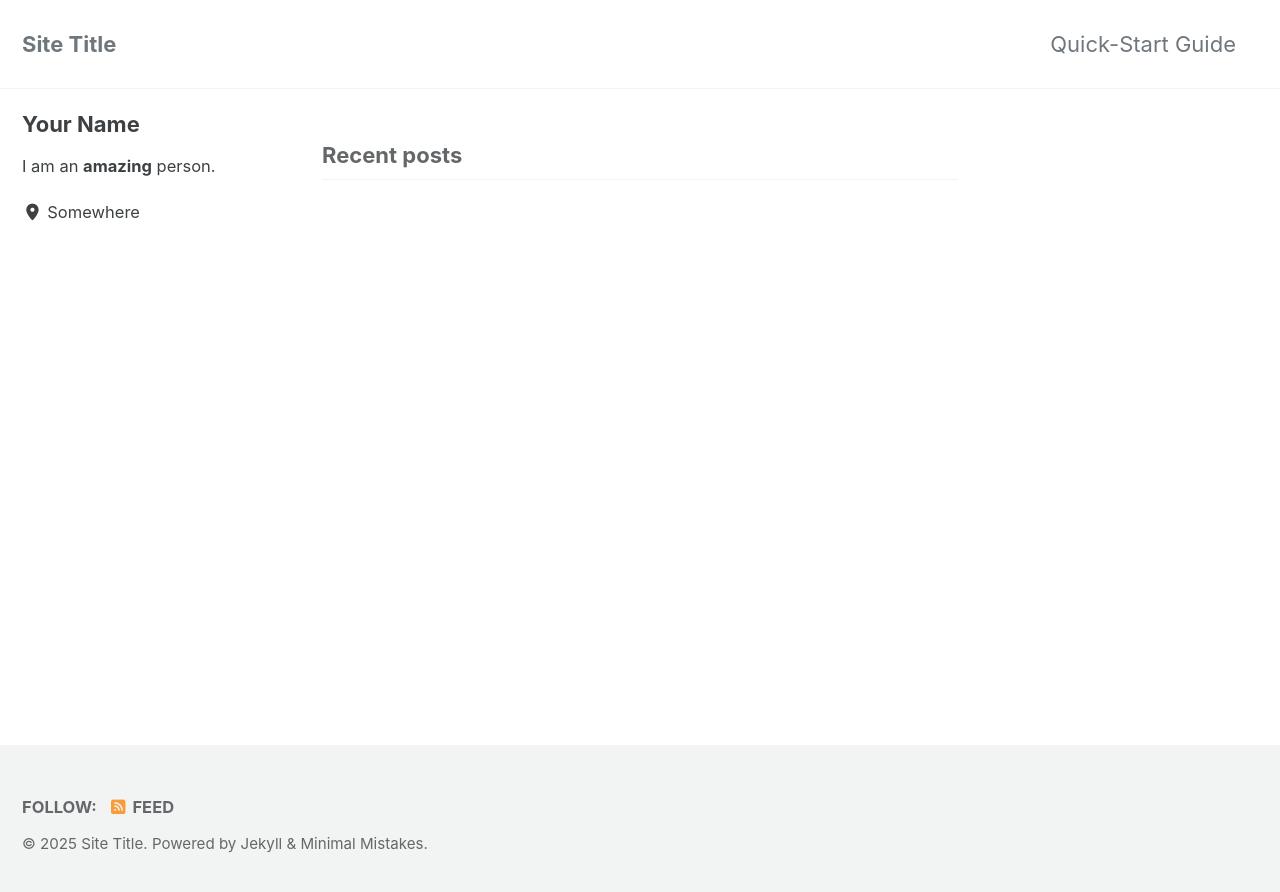
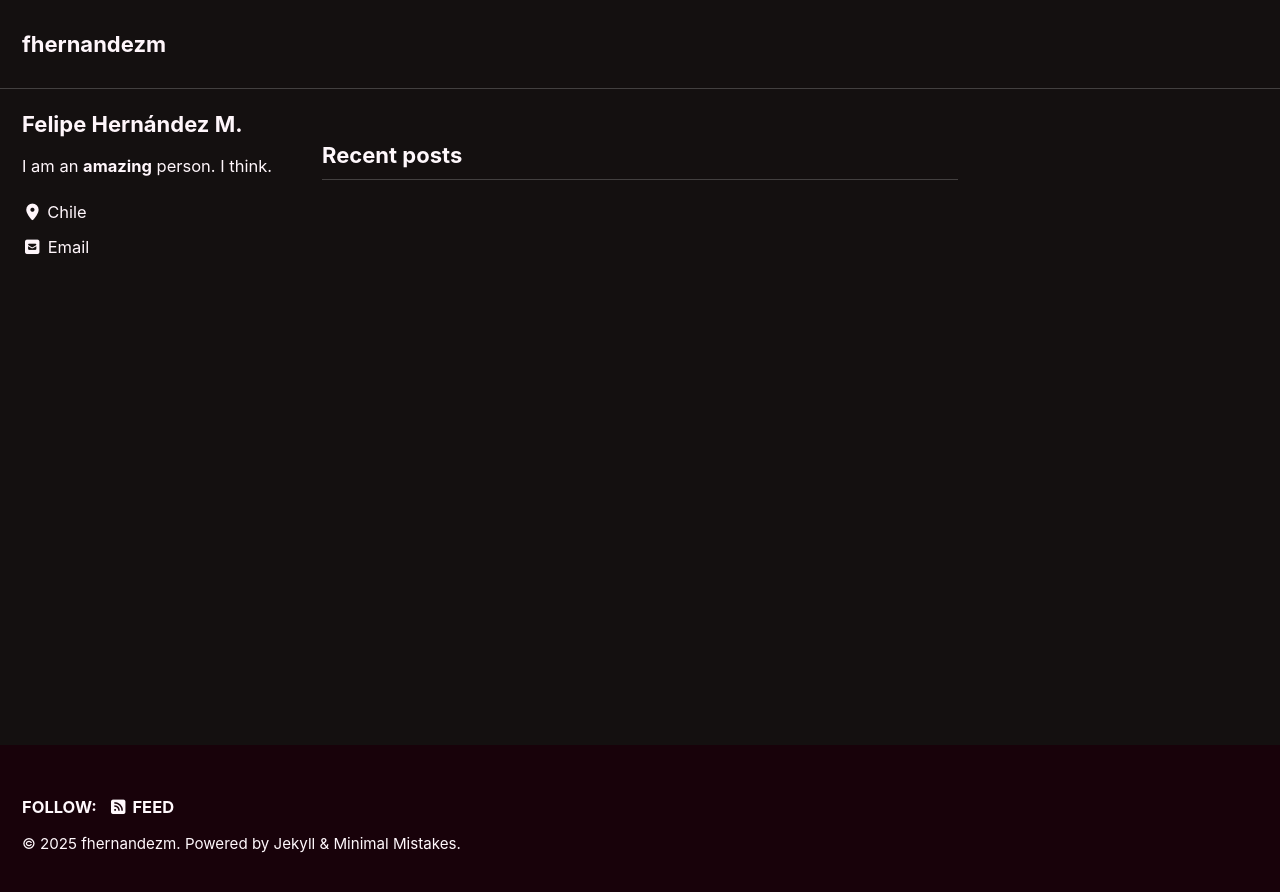
Before and after one commit to pipeh/pipeh.github.io, a Jekyll site: the page built from index.html, in a window 1280 px wide. Shown: the top 892 px of the page. Built offline with Jekyll 4.4.1, drawn with Linux system fonts in a browser that asks for light colours; cached includes are drawn as plain includes; the list of posts is cut into pages by our own code.

Commit message:
A bit of personal data

```diff
--- a/_config.yml
+++ b/_config.yml
@@ -13,16 +13,16 @@
 # theme                  : "minimal-mistakes-jekyll"
 # remote_theme           : "mmistakes/minimal-mistakes"
 remote_theme: "mmistakes/minimal-mistakes@4.26.2"
-minimal_mistakes_skin    : "default" # "air", "aqua", "contrast", "dark", "dirt", "neon", "mint", "plum", "sunrise"
+minimal_mistakes_skin    : "neon" # "air", "aqua", "contrast", "dark", "dirt", "neon", "mint", "plum", "sunrise"
 
 # Site Settings
 locale                   : "en-US"
 rtl                      : # true, false (default) # turns direction of the page into right to left for RTL languages
-title                    : "Site Title"
+title                    : "fhernandezm"
 title_separator          : "-"
 subtitle                 : # site tagline that appears below site title in masthead
-name                     : "Your Name"
-description              : "An amazing website."
+name                     : "Felipe Hernández M."
+description              : "F. Hernández M. personal page"
 url                      : # the base hostname & protocol for your site e.g. "https://mmistakes.github.io"
 baseurl                  : # the subpath of your site, e.g. "/blog"
 repository               : # GitHub username/repo-name e.g. "mmistakes/minimal-mistakes"
@@ -114,15 +114,15 @@ analytics:
 
 # Site Author
 author:
-  name             : "Your Name"
+  name             : "Felipe Hernández M."
   avatar           : # path of avatar image, e.g. "/assets/images/bio-photo.jpg"
-  bio              : "I am an **amazing** person."
-  location         : "Somewhere"
+  bio              : "I am an **amazing** person. I think."
+  location         : "Chile"
   email            :
   links:
     - label: "Email"
       icon: "fas fa-fw fa-envelope-square"
-      # url: "mailto:your.name@email.com"
+      url: "mailto:felipe@fhernandezm.com"
     - label: "Website"
       icon: "fas fa-fw fa-link"
       # url: "https://your-website.com"
--- a/_data/navigation.yml
+++ b/_data/navigation.yml
@@ -1,7 +1,7 @@
 # main links
 main:
-  - title: "Quick-Start Guide"
-    url: https://mmistakes.github.io/minimal-mistakes/docs/quick-start-guide/
+  # - title: "Quick-Start Guide"
+  #   url: https://mmistakes.github.io/minimal-mistakes/docs/quick-start-guide/
   # - title: "About"
   #   url: https://mmistakes.github.io/minimal-mistakes/about/
   # - title: "Sample Posts"
```
